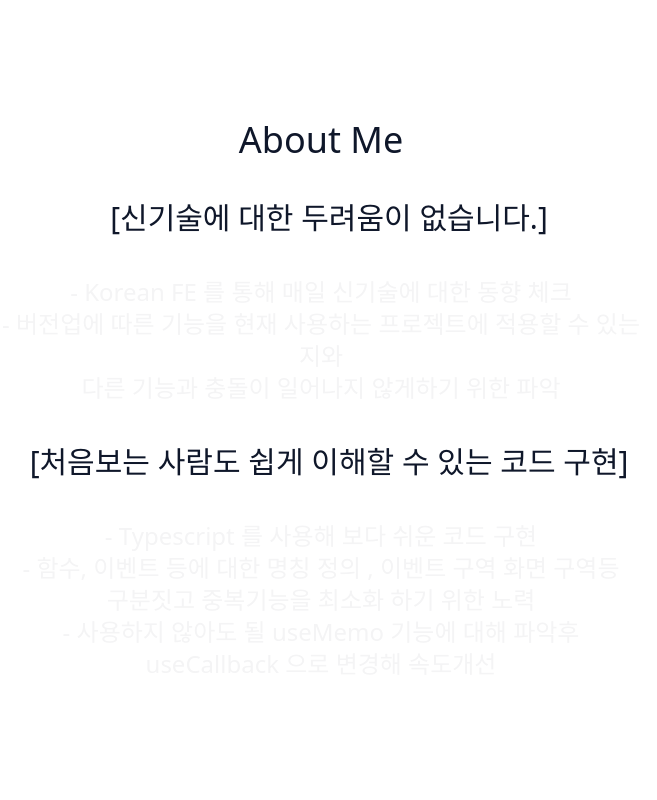
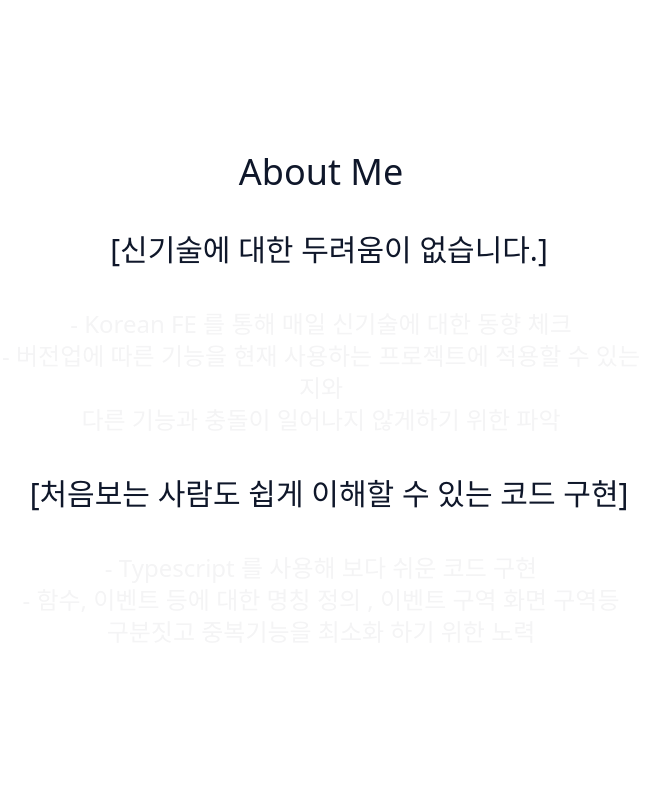
Before and after one commit to inho-woo/inhos-Portfolio, a Next.js app: page /components/about in a window 1280 px wide. Shown: the top 800 px of the page, without its empty margins (319-976 px from the left). Built offline with nearby package versions, Linux system fonts and the light colour scheme.

Commit message:
about me 수정

```diff
--- a/pages/components/about/index.tsx
+++ b/pages/components/about/index.tsx
@@ -37,7 +37,6 @@ const About = () => {
              "- Typescript 를 사용해 보다 쉬운 코드 구현",
              "- 함수, 이벤트 등에 대한 명칭 정의 , 이벤트 구역 화면 구역등",
              "  구분짓고 중복기능을 최소화 하기 위한 노력",
-             "- 사용하지 않아도 될 useMemo 기능에 대해 파악후 useCallback 으로 변경해 속도개선",
              "",
           ].map((text, index) => (
             <Text
```
